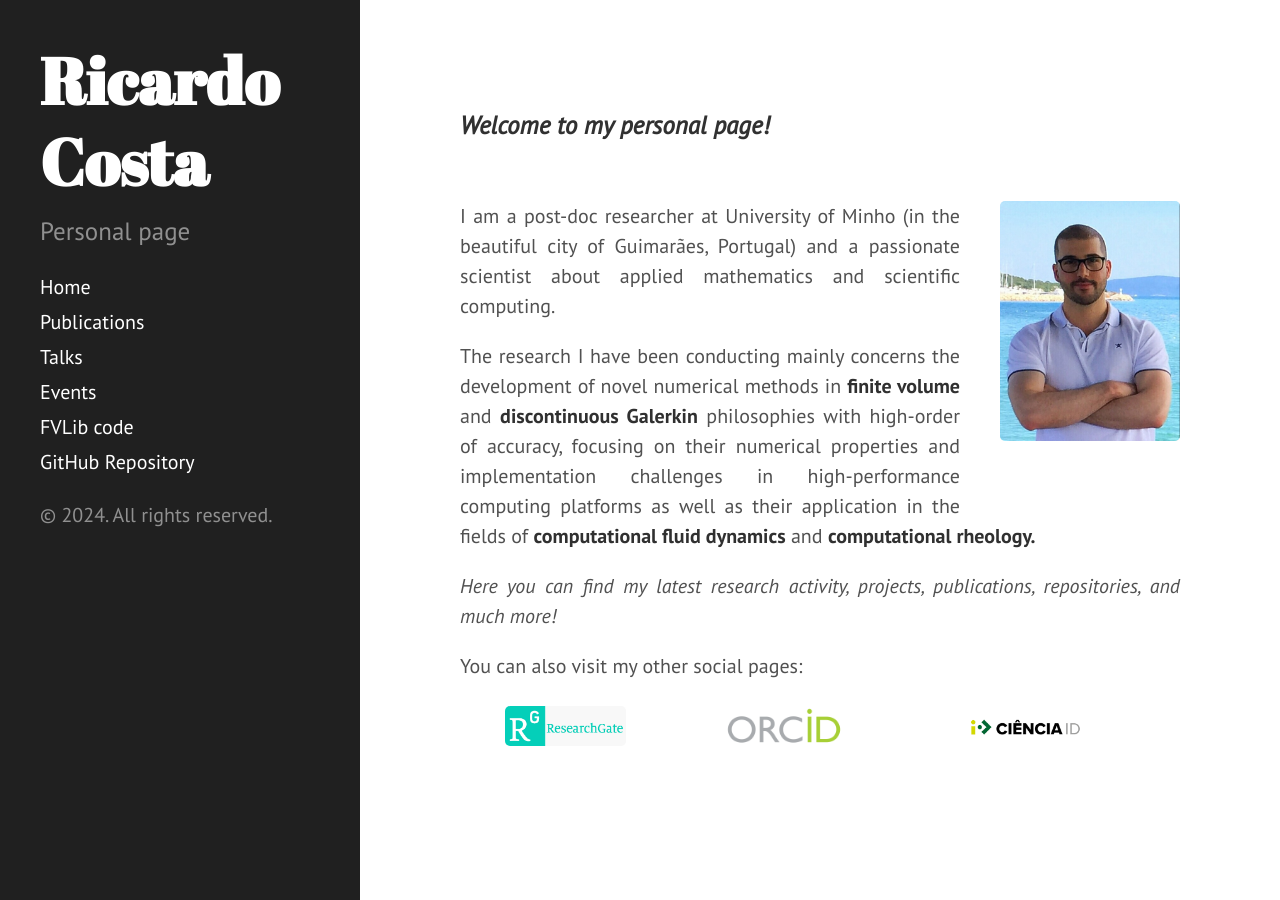
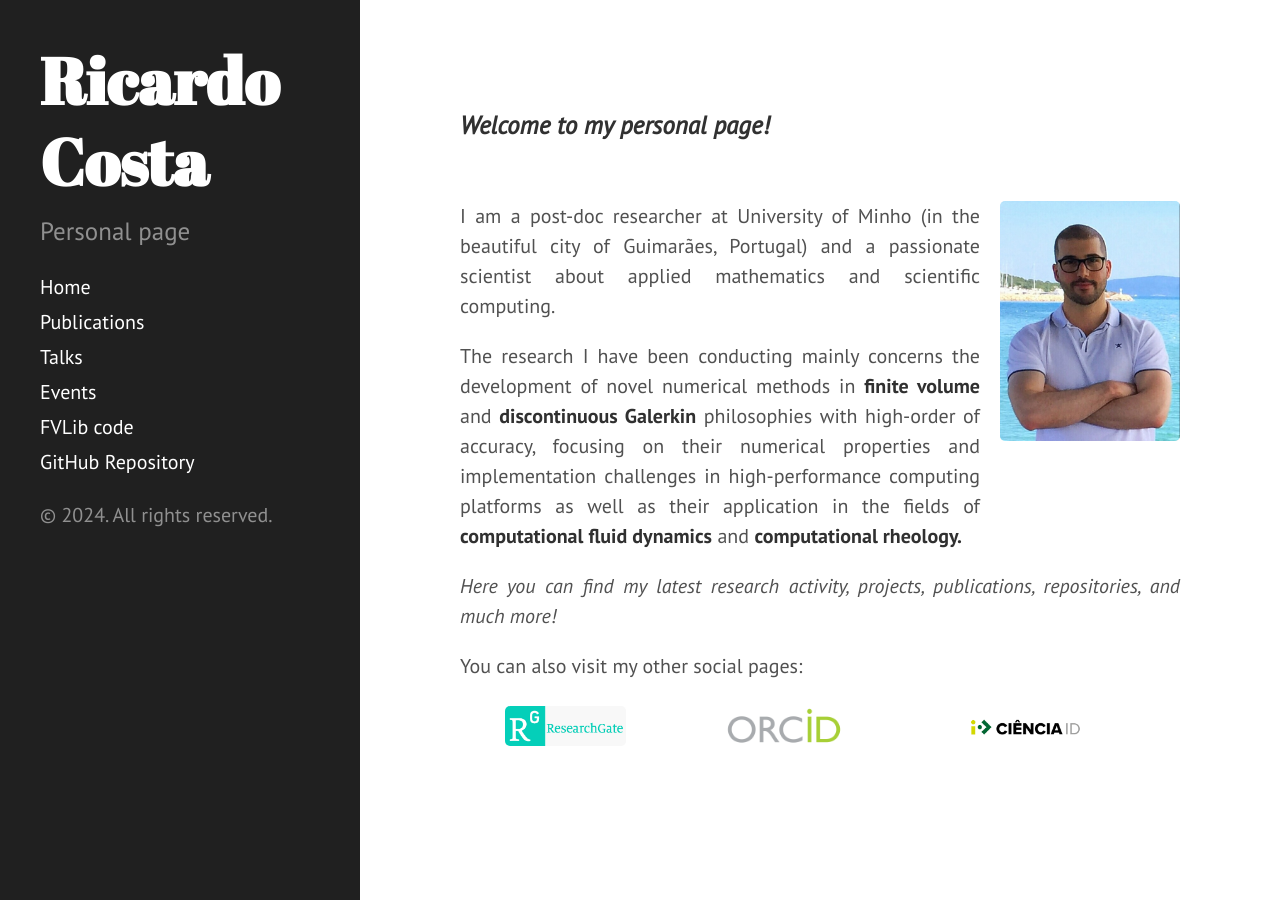
Before and after one commit to ricardodpcosta/ricardodpcosta.github.io, a Jekyll site: the page built from index.md, in a window 1280 px wide. Built offline with Jekyll 4.4.1, drawn with Linux system fonts in a browser that asks for light colours; Markdown is read by kramdown in place of the engine named in the settings.

Commit message:
Update index.md

```diff
--- a/index.md
+++ b/index.md
@@ -8,7 +8,7 @@ title: About me
 &nbsp;
 &nbsp;
 
-<img style="float: right; width: 9em; margin-left: 2em; margin-bottom: 4em" src="public/photo.jpg">
+<img style="float: right; width: 9em; margin-left: 1em; margin-bottom: 4em" src="public/photo.jpg">
 
 I am a post-doc researcher at University of Minho (in the beautiful city of Guimarães, Portugal) and a passionate scientist about applied mathematics and scientific computing.
 
```
